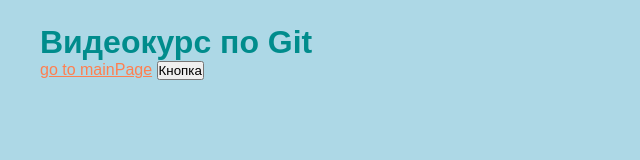
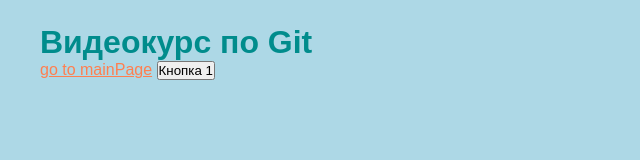
Before and after one commit to mixfolio/git-course-app, a plain HTML site: page index.html in a window 1280 px wide. Shown: the full height of the page, 0-640 px from the left. Drawn offline with Linux system fonts and the light colour scheme.

Commit message:
Заменили текст кнопки

```diff
--- a/index.html
+++ b/index.html
@@ -11,7 +11,7 @@
     <div class="container">
         <h1>Видеокурс по Git</h1>
         <a href="#">go to mainPage</a>
-        <button>Кнопка</button>
+        <button>Кнопка 1</button>
     </div>
 </body>
 </html>
```
